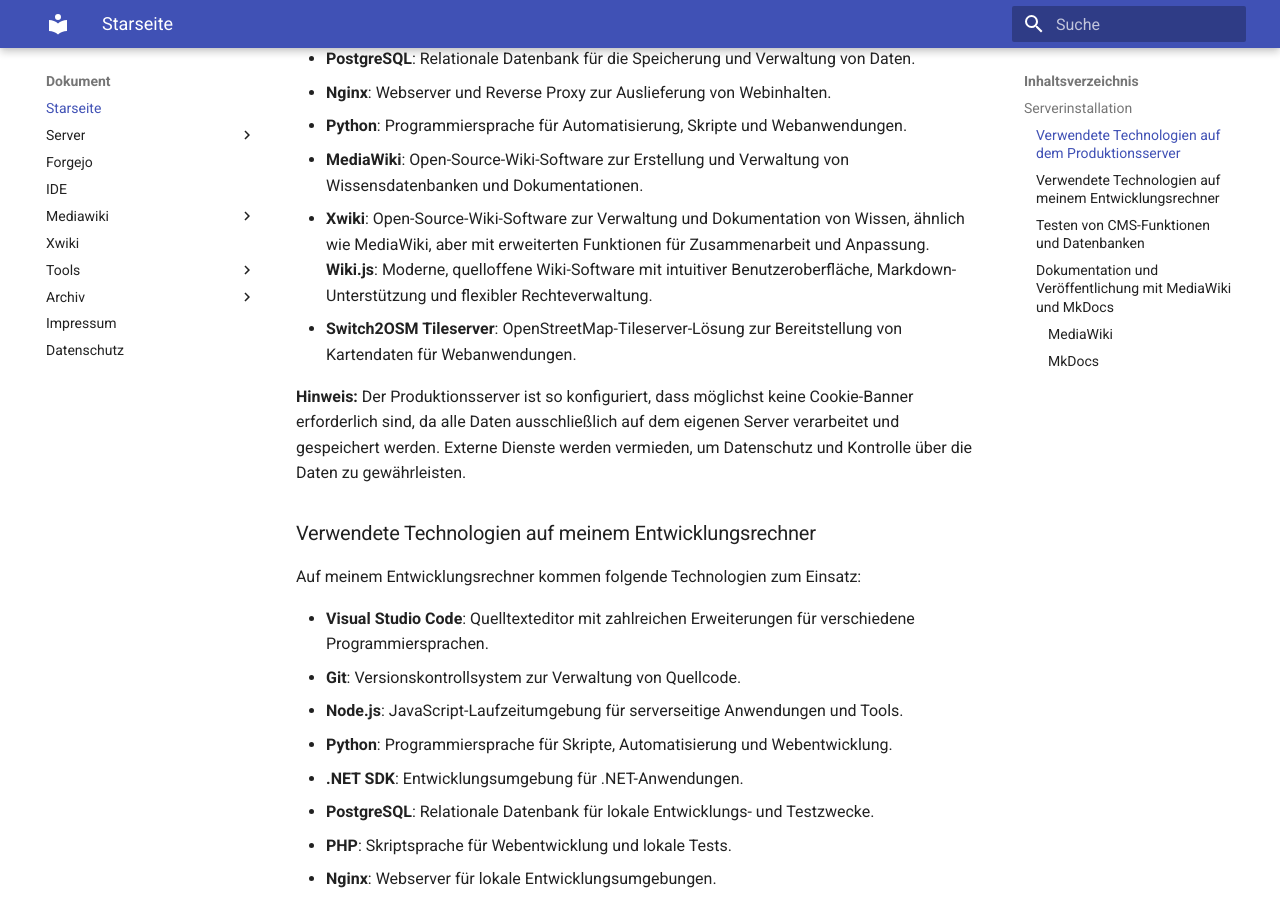
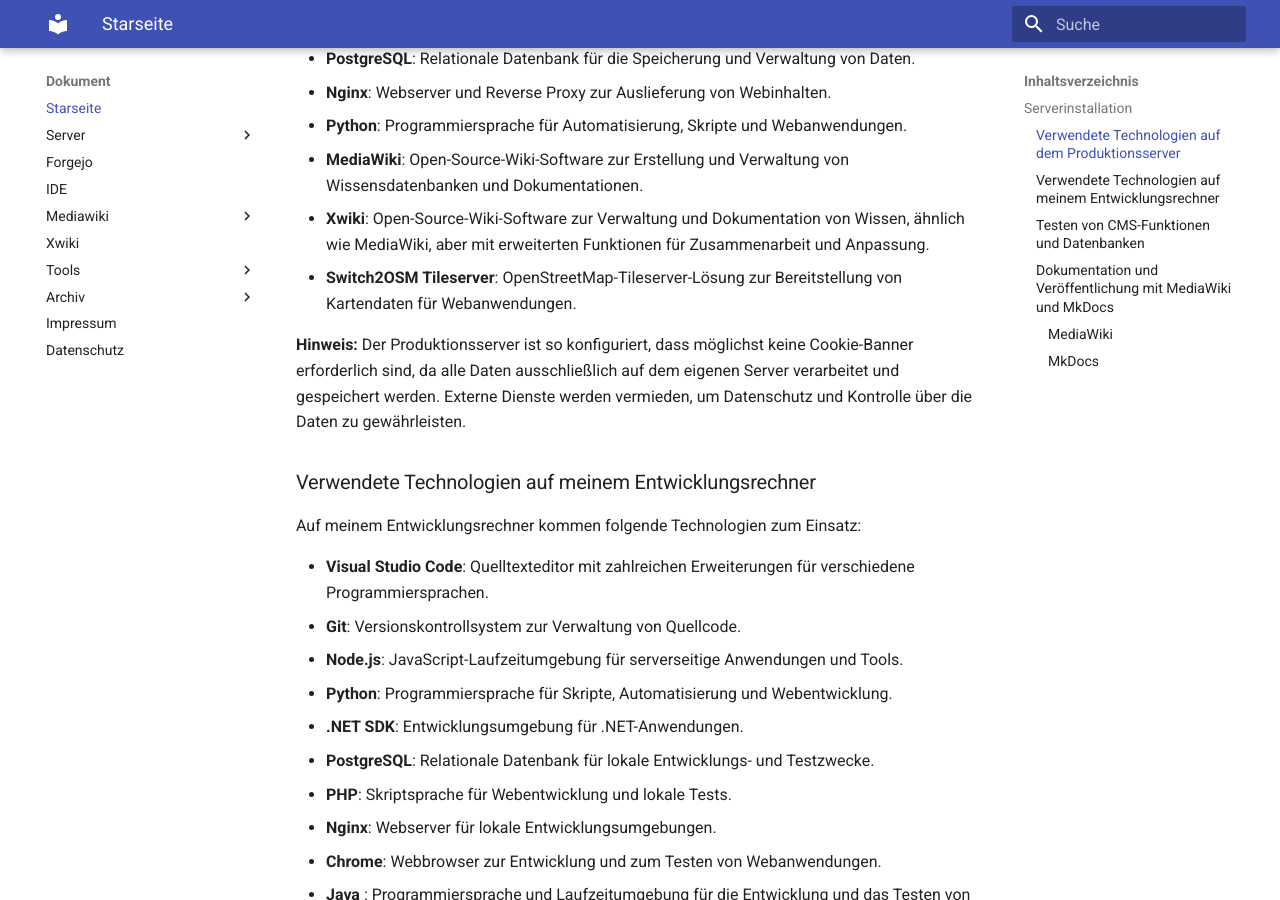
Before and after one commit to thorstenkloehn/dokument, an MkDocs documentation site: the page built from docs/index.md, in a window 1280 px wide and 900 px high, scrolled down 624 px. Built offline with MkDocs 1.6.1 and Material for MkDocs 9.7.7, drawn with Linux system fonts in a browser that asks for light colours.

Commit message:
Dokumentation: Entfernen von Wiki.js aus der Liste der verwendeten Technologien auf dem Produktionsserver

```diff
--- a/docs/index.md
+++ b/docs/index.md
@@ -17,7 +17,6 @@
 - **MediaWiki**: Open-Source-Wiki-Software zur Erstellung und Verwaltung von Wissensdatenbanken und Dokumentationen.
 - **Xwiki**: Open-Source-Wiki-Software zur Verwaltung und Dokumentation von Wissen, ähnlich wie MediaWiki, aber mit
 erweiterten Funktionen für Zusammenarbeit und Anpassung.
-**Wiki.js**: Moderne, quelloffene Wiki-Software mit intuitiver Benutzeroberfläche, Markdown-Unterstützung und flexibler Rechteverwaltung.
 - **Switch2OSM Tileserver**: OpenStreetMap-Tileserver-Lösung zur Bereitstellung von Kartendaten für Webanwendungen.
 
 **Hinweis:** Der Produktionsserver ist so konfiguriert, dass möglichst keine Cookie-Banner erforderlich sind, da alle Daten ausschließlich auf dem eigenen Server verarbeitet und gespeichert werden. Externe Dienste werden vermieden, um Datenschutz und Kontrolle über die Daten zu gewährleisten.
```
